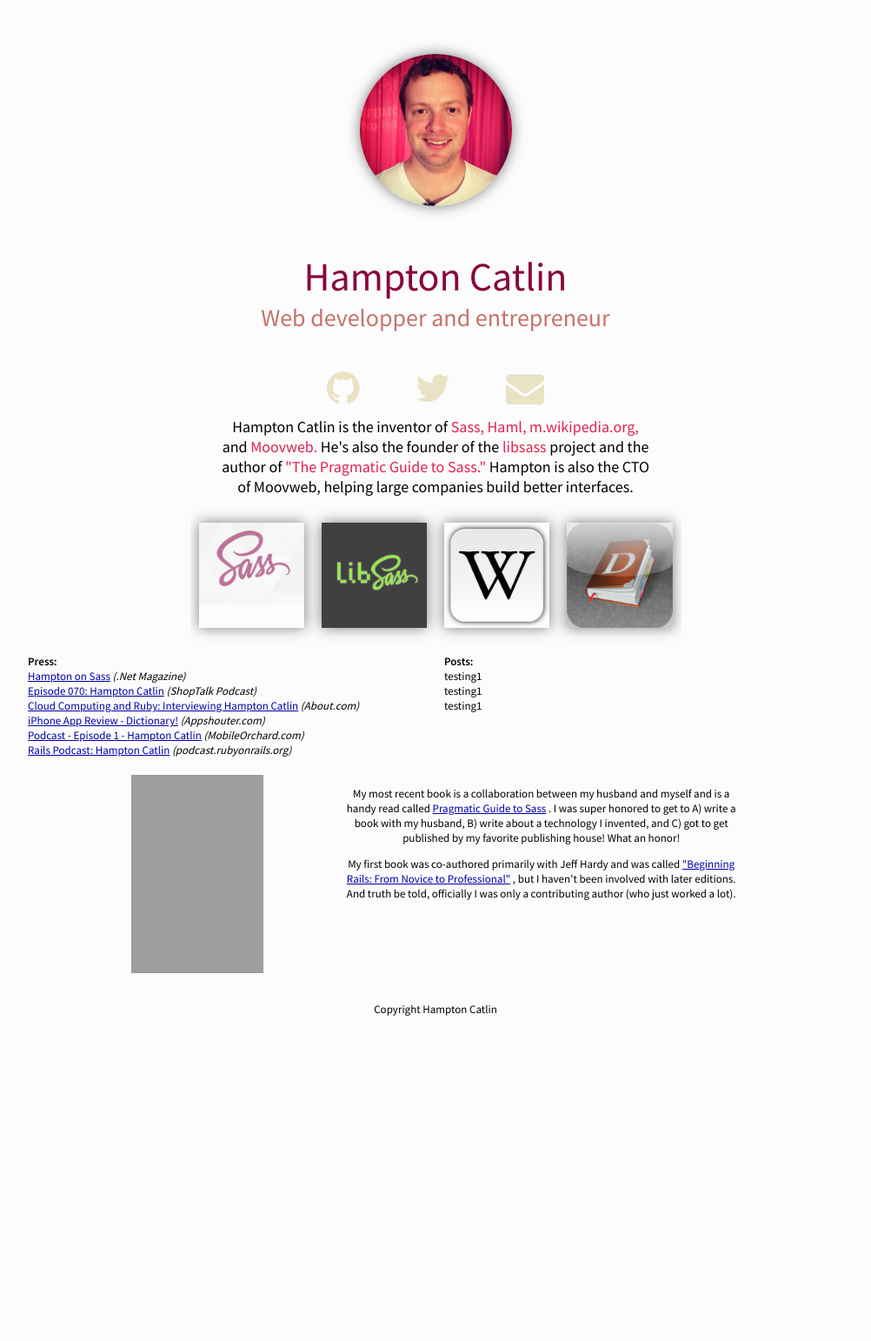
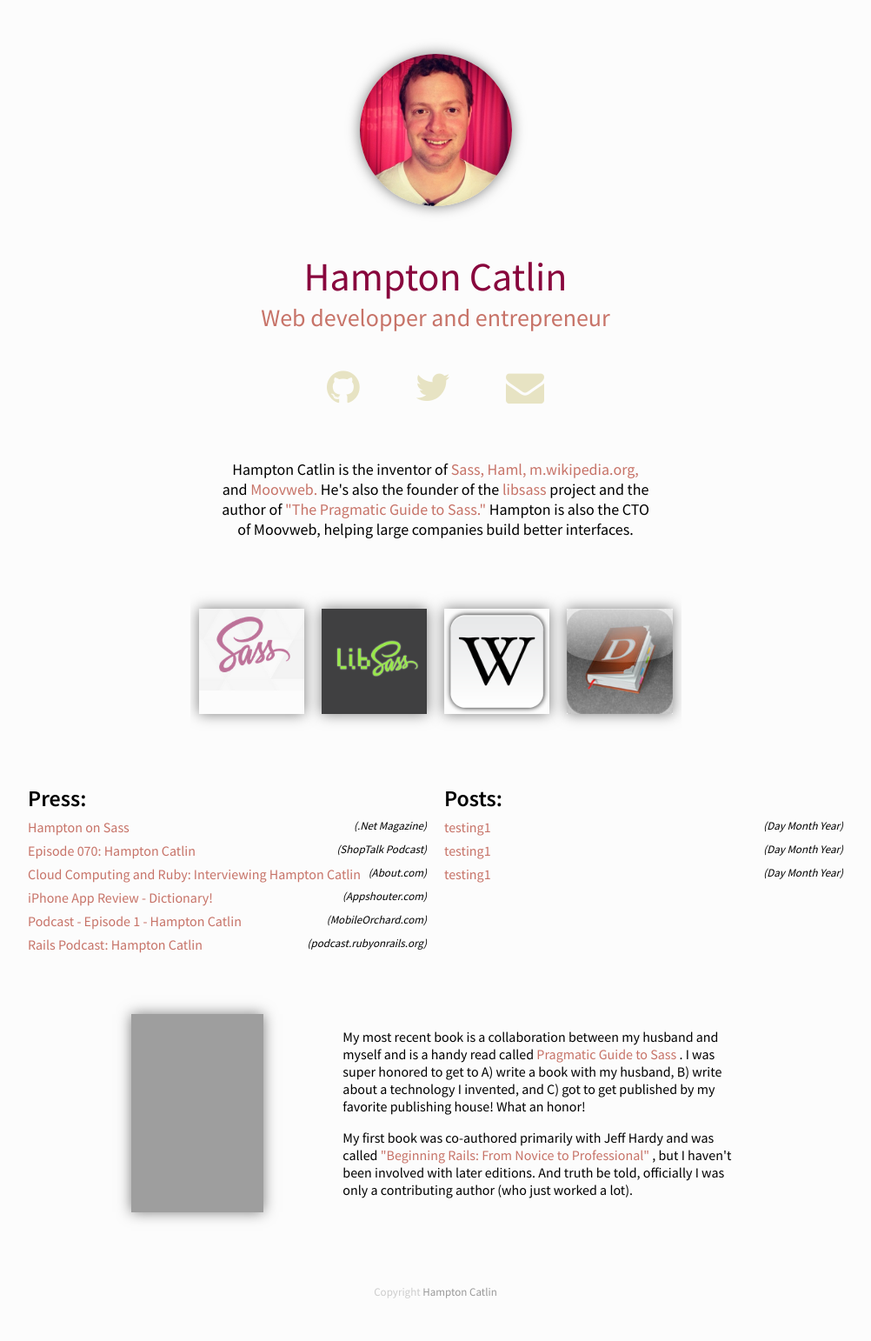
Before and after one commit to HamptonMakes/hamptonmakes.com, a Jekyll site: the page built from index.html, in a window 1280 px wide. Shown: the whole page at 87% size, without its empty margins (139-1141 px from the left). Built offline with Jekyll 4.4.1, drawn with Linux system fonts in a browser that asks for light colours; nearby versions of some CDN libraries; Markdown is read by kramdown in place of the engine named in the settings; before the commit the page ends 1192 px from its top, so only the background shows below that; grey boxes are pictures that could not be loaded.

Commit message:
added more style, footer, think Im ready to start adding posts and stuff

```diff
--- a/css/style.css
+++ b/css/style.css
@@ -170,7 +170,8 @@
 /*****************************************************************************/
 
 .section {
-  margin: 2em auto;
+  margin: 0 auto;
+  padding: 25px 0 25px 0;
 }
 
 .avatar {
@@ -233,7 +234,7 @@
 }
 
 .social a:hover{
-  color: #e0dcb8;
+  color: #f6eca2;
   transition: 0.8s ease;
 }
 
@@ -244,13 +245,13 @@
 }
 
 .about a {
-  color: #E02252;
+  color: #C77368;
   text-decoration: none;
 }
 
 .about a:hover{
-  color: #c21d50;
-  border-bottom: 1px dotted #8f1433;
+  color: #eb5642;
+  border-bottom: 1px dotted #eb5642;
 
 }
 
@@ -340,6 +341,7 @@
 
 .postpress li {
   list-style-type: none;
+    padding-top: 7px;
 }
 
 .press {
@@ -347,6 +349,25 @@
   float:left;
   margin: 0 auto;
   text-align: left;
+}
+
+.postpress h2 {
+  font-size: 26px;
+}
+
+.postpress em {
+  float: right;
+}
+
+.postpress li a {
+  color: #C77368;
+  font-size: 16px;
+  text-decoration: none;
+}
+
+.postpress li a:hover {
+  color: #eb5642;
+  border-bottom: 1px dotted #eb5642;
 }
 
 .post {
@@ -361,12 +382,42 @@
   margin: 0 auto;
 }
 
+.book p {
+  font-size: 16px;
+  text-align: left;
+}
+
+.book a {
+  color: #C77368;
+  text-decoration: none;
+}
+
+.book a:hover {
+  color: #eb5642;
+  border-bottom: 1px dotted #eb5642;
+}
+
 .book-pic img {
   float: left;
   height: 228px;
   width: 152px;
+  box-shadow: 0 0 15px rgba(0,0,0,.5);
 }
 
 .footer {
-  text-align: center
+  text-align: center;
 }
+
+.footer p {
+  color: #ccc;
+}
+
+.footer em {
+  color: #999;
+  font-style: normal;
+}
+
+.footer em:hover {
+  color: #C77368;
+  transition: 0.8s ease;
+}
--- a/index.html
+++ b/index.html
@@ -3,10 +3,10 @@
 title: Hampton Catlin
 ---
 
-<div class="avatar section">
+<div class="avatar">
 </div>
 
-<div class="name section">
+<div class="name">
 	<h1>Hampton Catlin</h1>
 	<h2>Web developper and entrepreneur</h2>
 </div>
@@ -93,9 +93,9 @@
       <div class="unit half post">
             <h2>Posts:</h2>
             <ul>
-                  <li>testing1</li>
-                  <li>testing1</li>
-                  <li>testing1</li>
+                  <li><a>testing1</a><em>(Day Month Year)</em></li>
+                  <li><a>testing1</a><em>(Day Month Year)</em></li>
+                  <li><a>testing1</a><em>(Day Month Year)</em></li>
             </ul>
       </div>
 </div>
@@ -125,6 +125,6 @@
 
 <div class="grid section footer">
   <div class="unit whole">
-      <p>Copyright Hampton Catlin</p>
+      <p>Copyright <em>Hampton Catlin</em></p>
   </div>
 </div>
```
